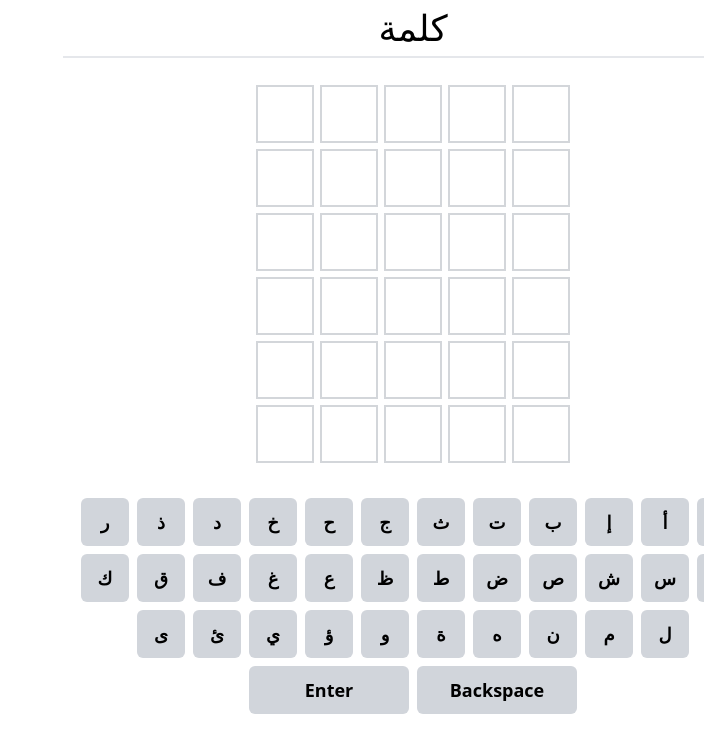
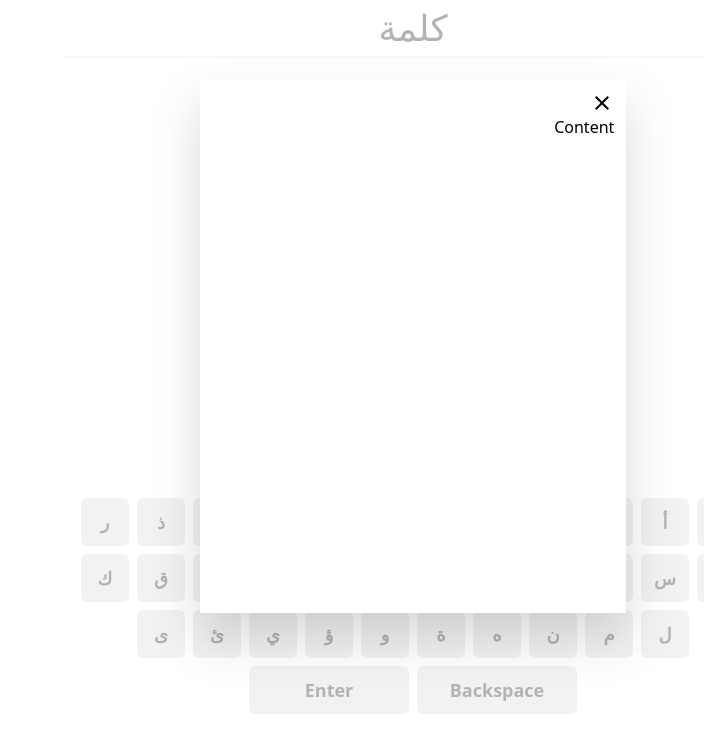
Before and after one commit to boulhend/kalima, a React (Create React App) app: page / in a window 1280 px wide. Shown: the top 752 px of the page, without its empty margins (576-1280 px from the left). Built offline with nearby package versions, Linux system fonts and the light colour scheme.

Commit message:
Add Modal

```diff
--- a/src/App.tsx
+++ b/src/App.tsx
@@ -1,11 +1,13 @@
 import React from "react";
 import Board from "./components/Board";
 import Header from "./components/Header";
+import Modal from "./components/Modal";
 function App() {
   return (
     <div className="w-1/2 mx-auto flex flex-col items-center justify-center pb-10">
       <Header />
       <Board />
+      <Modal />
     </div>
   );
 }
--- a/src/components/Board.tsx
+++ b/src/components/Board.tsx
@@ -157,9 +157,19 @@ function Board() {
       boardWords[wordIndexRef.current - 1]?.join("") === fullRightWord &&
       !disableKeyBoard
     ) {
+      localStorage.setItem("result", JSON.stringify(wordColors));
       setToastData(["أحسنت !"]);
     }
+    // eslint-disable-next-line react-hooks/exhaustive-deps
   }, [disableKeyBoard, boardWords]);
+  useEffect(() => {
+    console.log(wordIndexRef);
+    if (wordIndexRef.current === 6 && enterdWord !== fullRightWord) {
+      setToastData([fullRightWord]);
+    }
+    // eslint-disable-next-line react-hooks/exhaustive-deps
+  }, [wordIndexRef.current]);
+
   return (
     <>
       <div className="grid grid-rows-6" dir="rtl">
@@ -194,7 +204,7 @@ function Board() {
           error={isErrors[5] ?? false}
         />
       </div>
-      <div className="flex justify-center flex-wrap my-7 w-[700px] h-[198px]">
+      <div className="flex justify-center flex-wrap mt-7 w-[700px] h-[198px]">
         {keyboardLetters.map((letterObject) => {
           const { letter, bgColor, textColor } = letterObject;
           return (
@@ -215,7 +225,11 @@ function Board() {
           );
         })}
       </div>
-      <Toast toastData={toastData} setToastData={setToastData} />
+      <Toast
+        toastData={toastData}
+        setToastData={setToastData}
+        rightWord={fullRightWord}
+      />
     </>
   );
 }
--- /dev/null
+++ b/src/components/Modal.tsx
@@ -0,0 +1,39 @@
+import { useState, useEffect } from "react";
+import Close from "./icons/Close";
+
+const Modal = () => {
+  const [close, setClose] = useState<boolean>(false);
+  const [dsiplay, setDisplay] = useState<string>("flex");
+  const handleClick = (e: React.MouseEvent<HTMLDivElement, MouseEvent>) => {
+    setClose(true);
+  };
+  useEffect(() => {
+    if (close) {
+      setTimeout(() => {
+        setDisplay("hidden");
+      }, 180);
+    }
+  }, [close]);
+
+  return (
+    <>
+      <div
+        className={`${
+          close ? "hidden" : "flex"
+        }  flex-nowrap justify-center items-center absolute p-0 m-0 top-0 right-0 w-screen h-screen bg-white/70 z-30`}
+      ></div>
+      <div
+        className={` z-50 absolute ${dsiplay} flex-col w-1/3 h-2/3 bg-white drop-shadow-2xl p-3 ${
+          close ? " animate-slideOut" : "animate-slideIn"
+        }`}
+      >
+        <div className="cursor-pointer" onClick={handleClick}>
+          <Close />
+        </div>
+        <div className="w-100">Content</div>
+      </div>
+    </>
+  );
+};
+
+export default Modal;
--- a/src/components/Toast.tsx
+++ b/src/components/Toast.tsx
@@ -3,24 +3,25 @@ import { useEffect } from "react";
 interface Props {
   toastData: Array<any>;
   setToastData: React.Dispatch<React.SetStateAction<any[]>>;
+  rightWord: string;
 }
 
-const Toast = ({ toastData, setToastData }: Props) => {
+const Toast = ({ toastData, setToastData, rightWord }: Props) => {
   useEffect(() => {
     let timer: NodeJS.Timeout;
-    if (toastData.length > 0) {
+    if (toastData.length > 0 && toastData[0] !== rightWord) {
       timer = setTimeout(() => {
         setToastData((state) => {
           const newData = [...state];
           newData.pop();
           return newData;
         });
-      }, 900 / toastData.length);
+      }, 800 / toastData.length);
     }
     return () => {
       clearTimeout(timer);
     };
-  }, [toastData, setToastData]);
+  }, [rightWord, toastData, setToastData]);
   return (
     <div className="absolute top-[5.3rem]">
       {toastData
@@ -29,7 +30,7 @@ const Toast = ({ toastData, setToastData }: Props) => {
               key={index}
               className="flex justify-center items-center w-auto px-2 h-12 rounded-md  bg-black text-white mb-5"
             >
-              {toast}
+              {toast === rightWord ? `الكلمة الصحيحة :  ${rightWord}` : toast}
             </div>
           ))
         : null}
--- /dev/null
+++ b/src/components/icons/Close.tsx
@@ -0,0 +1,16 @@
+function Close() {
+  return (
+    <svg
+      xmlns="http://www.w3.org/2000/svg"
+      height="24"
+      viewBox="0 0 24 24"
+      width="24"
+    >
+      <path
+        fill="fill-gray-500"
+        d="M19 6.41L17.59 5 12 10.59 6.41 5 5 6.41 10.59 12 5 17.59 6.41 19 12 13.41 17.59 19 19 17.59 13.41 12z"
+      ></path>
+    </svg>
+  );
+}
+export default Close;
--- a/src/index.css
+++ b/src/index.css
@@ -2,6 +2,16 @@
 @tailwind components;
 @tailwind utilities;
 
+/* Hide scrollbar for Chrome, Safari and Opera */
+body::-webkit-scrollbar {
+  display: none;
+}
+
+/* Hide scrollbar for IE, Edge and Firefox */
+body {
+  -ms-overflow-style: none; /* IE and Edge */
+  scrollbar-width: none; /* Firefox */
+}
 @keyframes vibration {
   0%,
   100% {
@@ -55,7 +65,6 @@
     opacity: 0;
   }
 }
-
 .animate-vibrate {
   animation: vibration 0.8s ease-in;
 }
--- a/tailwind.config.js
+++ b/tailwind.config.js
@@ -1,7 +1,25 @@
 module.exports = {
   content: ["./src/**/*.{js,jsx,ts,tsx}"],
   theme: {
-    extend: {},
+    extend: {
+      animation: {
+        slideIn: "slideIn 0.2s ease-in-out",
+        slideOut: "slideOut 0.2s ease-in-out",
+      },
+      keyframes: {
+        slideIn: {
+          "0%": {
+            transform: "translateY(-30px)",
+            opacity: 0,
+          },
+          "100%": { transform: "translateY(0px)", opacity: 1 },
+        },
+        slideOut: {
+          "0%": { transform: "translateY(0px)", opacity: 1 },
+          "100%": { transform: "translateY(-60px)", opacity: 0 },
+        },
+      },
+    },
   },
   plugins: [],
 };
```
